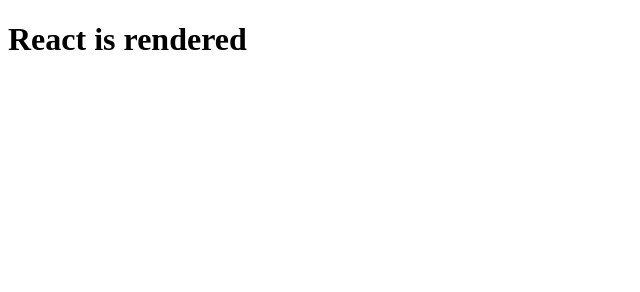
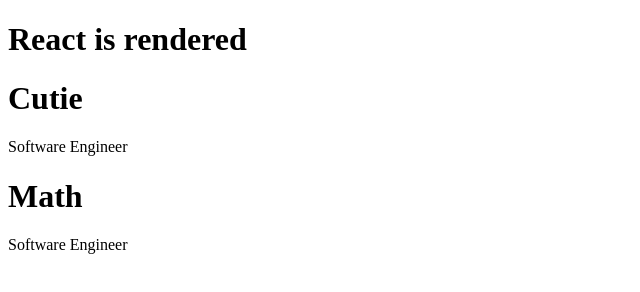
Before and after one commit to CutieMath/pure-react, a plain HTML site: page index.html in a window 1280 px wide. Shown: the whole page, without its empty margins (0-640 px from the left). Drawn offline with nearby package versions, Linux system fonts and the light colour scheme.

Commit message:
how react works under the hood

```diff
--- a/index.html
+++ b/index.html
@@ -11,9 +11,18 @@
     <script src="https://unpkg.com/react@18.0.0/umd/react.development.js"></script>
     <script src="https://unpkg.com/react-dom@18.0.0/umd/react-dom.development.js"></script>
     <script>
+        const Person = (props) => {
+            return React.createElement('div', {}, [
+                React.createElement('h1', {}, props.name),
+                React.createElement('p', {}, props.occupation)
+            ]);
+        }
+
         const App=()=>{
             return React.createElement('div',{},[
                 React.createElement('h1',{className:"title"},'React is rendered'),
+                React.createElement(Person,{name:'Cutie',occupation:'Software Engineer'}, null), // null represents children here
+                React.createElement(Person,{name:'Math',occupation:'Software Engineer'}, null),
             ]);
         }
         ReactDOM.render(React.createElement(App),document.getElementById('root'));
```
